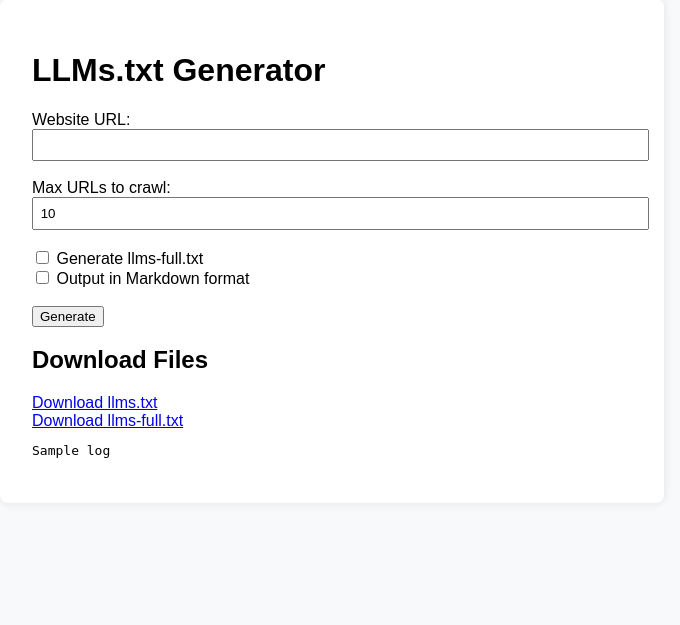
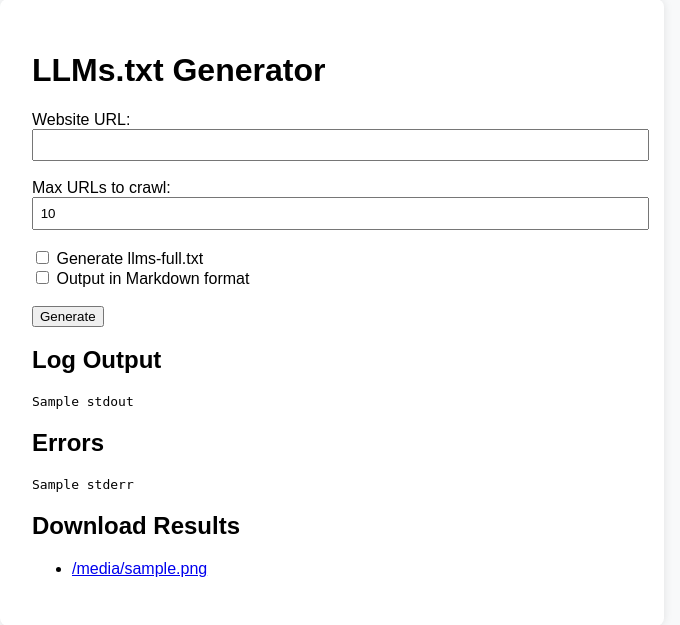
Before and after one commit to PenZenMaster/llm_txt_generator, a Flask app: template flask_ui/templates/index.html in a window 1280 px wide. Shown: the part 33-658 px from the top of the page, without its empty margins (32-712 px from the left). Run offline with Flask 3, Linux system fonts and the light colour scheme; the template is opened without the code that fills it: most values are stand-ins (such as "Sample title", 1, 10 or a date in 2020).

Commit message:
<form action="{{ url_for('generate') }}" method="post">

```diff
--- a/flask_ui/app.py
+++ b/flask_ui/app.py
@@ -1,56 +1,61 @@
-import sys
+from flask import Flask, render_template, request, send_from_directory, url_for
+import subprocess
 import os
 
-sys.path.append(os.path.abspath(os.path.join(os.path.dirname(__file__), "..")))
+# Create Flask app
+app = Flask(__name__, static_folder="static", template_folder="templates")
 
-from flask import Flask, render_template, request, send_file
-from check_site import validate_url_and_sitemap
-from sitemap_parser import get_all_urls_from_sitemap
-from html_cleaner import extract_text_from_url
-from llms_writer import write_llms_files
-import os
-import tempfile
-
-app = Flask(__name__)
+# Expected output files from the generator
+OUTPUT_FILES = ["llms.txt", "llms-full.txt"]
 
 
-@app.route("/", methods=["GET", "POST"])
+@app.route("/", methods=["GET"])
 def index():
-    output_files = None
-    log = ""
-    if request.method == "POST":
-        url = request.form["url"]
-        max_urls = int(request.form.get("maxUrls", 10))
-        show_full = "showFullText" in request.form
-        markdown = "markdown" in request.form
-
-        try:
-            sitemap_url = validate_url_and_sitemap(url)
-            urls = get_all_urls_from_sitemap(sitemap_url, max_urls)
-
-            data = []
-            for u in urls:
-                sections = extract_text_from_url(u)
-                if sections:
-                    data.append((u, sections))
-
-            write_llms_files(data, generate_full=show_full, markdown=markdown)
-            output_files = {
-                "llms": "llms.txt",
-                "full": "llms-full.txt" if show_full else None,
-            }
-            log = f"✅ Generated {len(data)} entries from sitemap."
-
-        except Exception as e:
-            log = f"❌ Error: {str(e)}"
-
-    return render_template("index.html", output=output_files, log=log)
+    """Render the main form."""
+    return render_template("index.html")
 
 
-@app.route("/download/<filename>")
-def download(filename):
-    return send_file(filename, as_attachment=True)
+@app.route("/generate", methods=["POST"])
+def generate():
+    """Handle form submission, invoke the CLI generator, and return results."""
+    # Gather form inputs
+    url = request.form.get("url")
+    max_urls = request.form.get("maxUrls") or "10"
+    show_full = "showFullText" in request.form
+    markdown = "markdown" in request.form
+
+    # Build command to run the existing CLI tool
+    cmd = ["python", "main.py", f"--url={url}", f"--maxUrls={max_urls}"]
+    if show_full:
+        cmd.append("--showFullText")
+    if markdown:
+        cmd.append("--markdown")
+
+    # Remove any prior output files
+    for fname in OUTPUT_FILES:
+        if os.path.exists(fname):
+            os.remove(fname)
+
+    # Execute the CLI generator
+    process = subprocess.run(
+        cmd, stdout=subprocess.PIPE, stderr=subprocess.PIPE, text=True
+    )
+
+    # Determine which files were created
+    available = [f for f in OUTPUT_FILES if os.path.exists(f)]
+
+    # Render the template with execution logs and download links
+    return render_template(
+        "index.html", stdout=process.stdout, stderr=process.stderr, files=available
+    )
+
+
+@app.route("/download/<path:filename>")
+def download_file(filename):
+    """Serve generated files for download."""
+    return send_from_directory(os.getcwd(), filename, as_attachment=True)
 
 
 if __name__ == "__main__":
-    app.run(debug=True)
+    # Run in debug mode for development
+    app.run(debug=True, host="0.0.0.0", port=5000)
--- a/flask_ui/templates/index.html
+++ b/flask_ui/templates/index.html
@@ -1,16 +1,18 @@
 <!DOCTYPE html>
 <html>
+
 <head>
     <title>LLMs.txt Generator</title>
     <link rel="stylesheet" href="/static/style.css">
 </head>
+
 <body>
     <div class="container">
         <h1>LLMs.txt Generator</h1>
-        <form method="post">
+        <form action="{{ url_for('generate') }}" method="post">
+
             <label>Website URL:</label><br>
             <input type="url" name="url" required><br><br>
-
             <label>Max URLs to crawl:</label><br>
             <input type="number" name="maxUrls" min="1" max="100" value="10"><br><br>
 
@@ -20,17 +22,24 @@
             <input type="submit" value="Generate">
         </form>
 
-        {% if output %}
-        <h2>Download Files</h2>
-        <a href="/download/{{ output.llms }}">Download llms.txt</a><br>
-        {% if output.full %}
-        <a href="/download/{{ output.full }}">Download llms-full.txt</a>
+        {% if stdout %}
+        <h2>Log Output</h2>
+        <pre>{{ stdout }}</pre>
         {% endif %}
+        {% if stderr %}
+        <h2>Errors</h2>
+        <pre>{{ stderr }}</pre>
+        {% endif %}
+        {% if files %}
+        <h2>Download Results</h2>
+        <ul>
+            {% for file in files %}
+            <li><a href="{{ url_for('download_file', filename=file) }}">{{ file }}</a></li>
+            {% endfor %}
+        </ul>
         {% endif %}
 
-        {% if log %}
-        <pre>{{ log }}</pre>
-        {% endif %}
     </div>
 </body>
+
 </html>
```
